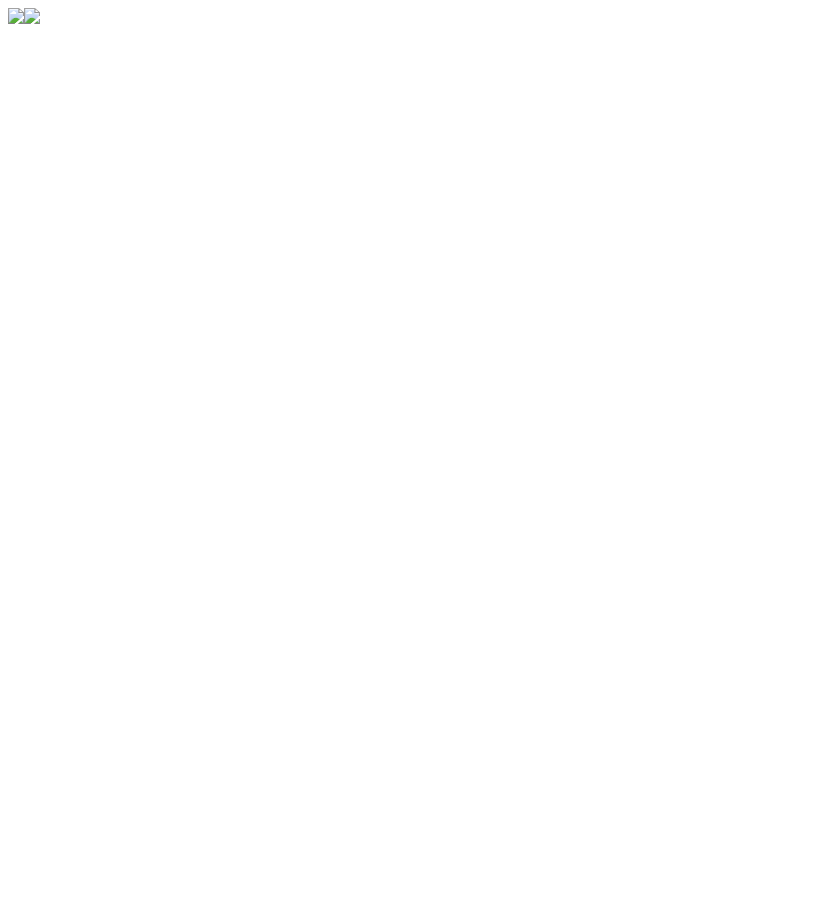
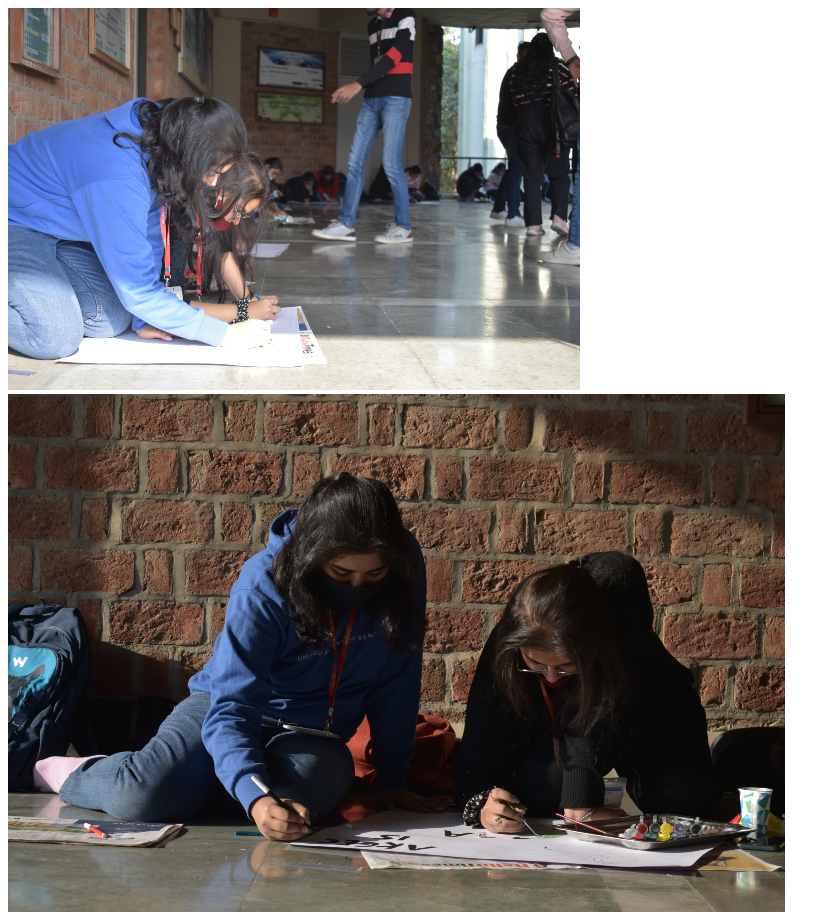
Before and after one commit to RidhixRanjan/cv, a plain HTML site: page hobbies.html in a window 1280 px wide. Shown: the whole page, without its empty margins (0-840 px from the left). Before the commit the page ends 800 px from the top, so only its background shows below. Drawn offline with Linux system fonts and the light colour scheme.

Commit message:
Update hobbies.html

```diff
--- a/hobbies.html
+++ b/hobbies.html
@@ -8,8 +8,8 @@
 </head>
 <body>
     <table>
-        <tr><img src="1.JPG"></tr>
-        <tr><img src="DSC_8431.JPG"></tr>
+        <tr><img src="img/1.JPG"></tr>
+        <tr><img src="img/DSC_8431.JPG"></tr>
     </table>
 </body>
 </html>
```
